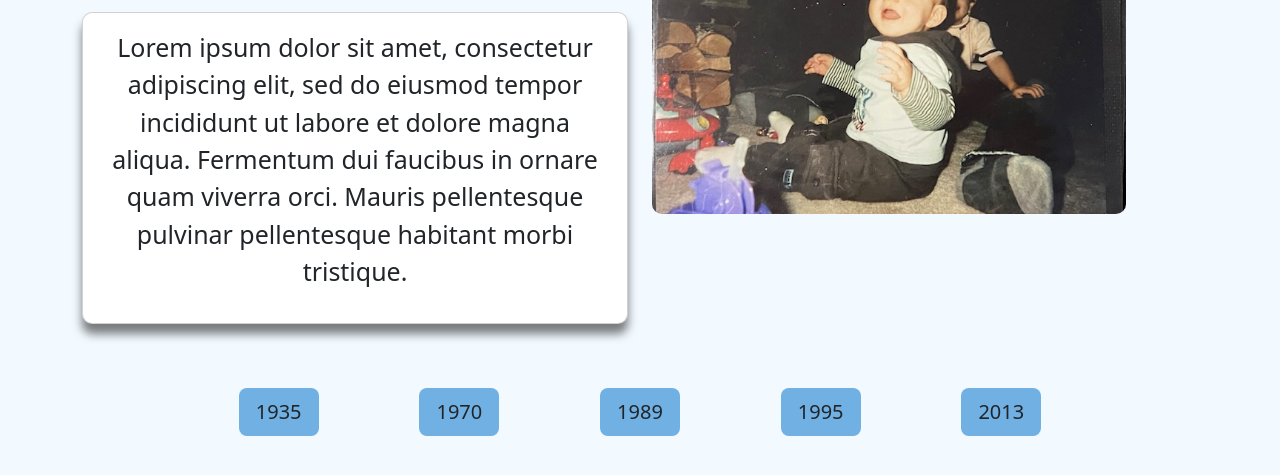
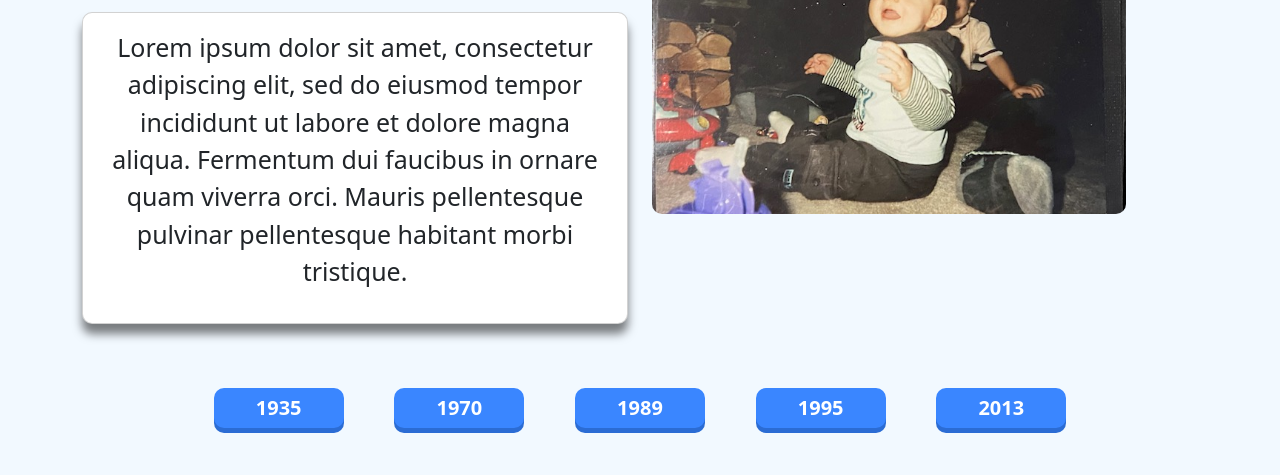
Before and after one commit to MatthewPass24/On-My-Birthday, a plain HTML site: page index.html in a window 1280 px wide. Shown: the part 231-706 px from the top of the page. Drawn offline with nearby package versions, Linux system fonts and the light colour scheme.

Commit message:
customized buttons

```diff
--- a/index.html
+++ b/index.html
@@ -57,28 +57,28 @@
       <div class="container mt-5">
         <div class="row justify-content-center m-3">
             <div class="col-lg-2 col-sm-12 text-center p-3">
-                <button type="button" class="btn custombackground btn-lg" onclick="year1935()">
+                <button type="button" class="btn css-button-3d--sky btn-lg" onclick="year1935()">
                     1935
                 </button>
             </div>
             <div class="col-lg-2 col-sm-12 text-center p-3">
-                <button type="button" class="btn custombackground btn-lg" onclick="year1970()">
+                <button type="button" class="btn css-button-3d--sky btn-lg" onclick="year1970()">
                     1970
                 </button>
             </div>
 
             <div class="col-lg-2 col-sm-12 text-center p-3">
-                <button type="button" class="btn custombackground btn-lg" onclick="year1989()">
+                <button type="button" class="btn css-button-3d--sky btn-lg" onclick="year1989()">
                     1989
                 </button>
             </div>
             <div class="col-lg-2 col-sm-12 text-center p-3">
-                <button type="button" class="btn custombackground btn-lg" onclick="year1995()">
+                <button type="button" class="btn css-button-3d--sky btn-lg" onclick="year1995()">
                     1995
                 </button>
             </div>
             <div class="col-lg-2 col-sm-12 text-center p-3">
-                <button type="button" class="btn custombackground btn-lg" onclick="year2013()">
+                <button type="button" class="btn css-button-3d--sky btn-lg" onclick="year2013()">
                     2013
                 </button>
             </div>
--- a/script.js
+++ b/script.js
@@ -1,6 +1,6 @@
     function originalYear(){
         document.getElementById('diffImage').src = 'images/me.jpg'
-        document.getElementById('change-paragraph').innerText='Lorem ipsum dolor sit amet, consectetur adipiscing elit, sed do eiusmod tempor incididunt ut labore et dolore magna aliqua. Fermentum dui faucibus in ornare quam viverra orci. Mauris pellentesque pulvinar pellentesque habitant morbi tristique.'
+        document.getElementById('change-paragraph').innerText="See that little fellow to the right? That"
         document.getElementById('changeDate').innerText= 'January 24, 2007'
     }
     function year1935(){
@@ -10,7 +10,7 @@
     }
     function year1970(){
         document.getElementById('diffImage').src = 'images/lillard.webp'
-        document.getElementById('change-paragraph').innerText="Zoinks! What a day! Actor Matthew Lillard was born on January 24, 1970. Lillard is best known for starring as Stu in Scream (1996), Shaggy in Scooby Doo (2000), and recently as William Afton in Five Nights at Freddy's (2023)."
+        document.getElementById('change-paragraph').innerText="Zoinks! What a day! Actor Matthew Lillard was born on January 24, 1970. Lillard is best known for starring as Stu in Scream (1996), Shaggy in Scooby Doo (2002), and recently as William Afton in Five Nights at Freddy's (2023)."
         document.getElementById('changeDate').innerText= 'January 24, 1970'
     }
     function year1989(){
--- a/style.css
+++ b/style.css
@@ -40,18 +40,39 @@ body {
 p.description{
     font-size: 1.2em;
 }
-.btn.a:active{
-    background-color: rgba(65, 118, 161, 0.425);
-}
-.custombackground {
-    background-color: rgba(79, 156, 219, 0.788);
-}
-.custombackground:hover {
-    background-color: rgba(123, 191, 247, 0.788);
-}
+
 .navbar-brand{
     font-size: 2.3em;
     font-family: "Lemon", serif;
     font-weight: 400;
     font-style: normal;
 }
+
+
+/* CSS */
+.css-button-3d--sky {
+    min-width: 130px;
+    height: 40px;
+    color: #fff;
+    padding: 5px 10px;
+    font-weight: bold;
+    cursor: pointer;
+    transition: all 0.3s ease;
+    position: relative;
+    display: inline-block;
+    outline: none;
+    border-radius: 10px;
+    border: none;
+    background: #3a86ff;
+    box-shadow: 0 5px #2b6cd4;
+  }
+  .css-button-3d--sky:hover {
+    box-shadow: 0 3px #2b6cd4;
+    border: solid 2px #2b6cd4;
+    color: #3a86ff;
+  }
+  .css-button-3d--sky:active {
+    box-shadow: 0 0 #2b6cd4;
+    border: solid 2px #2b6cd4;
+    top: 5px;
+  }
```
